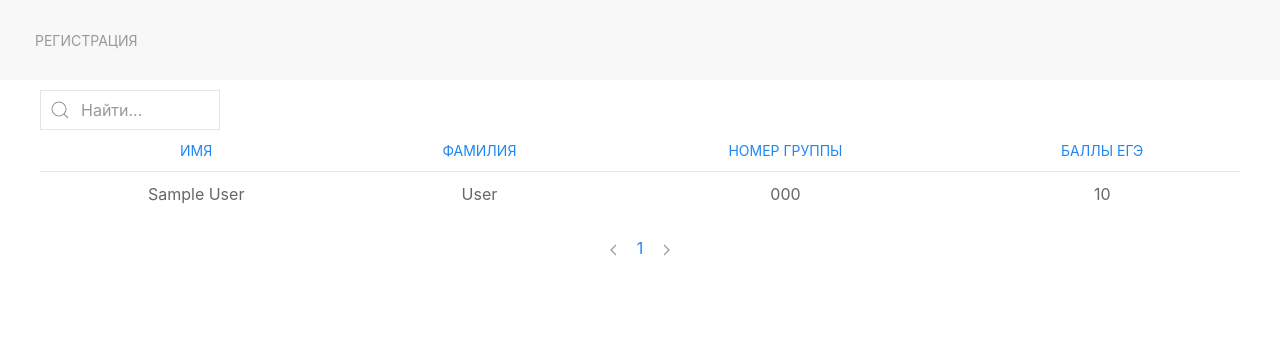
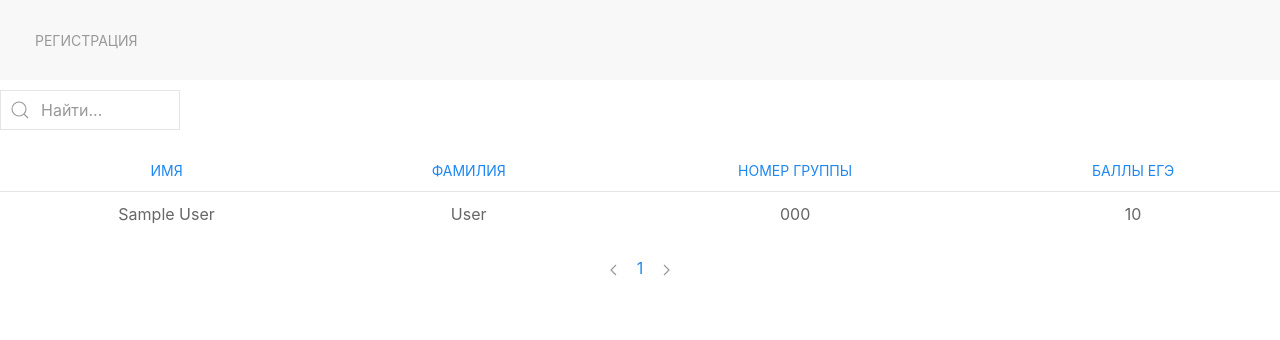
Before and after one commit to Bocmah/student-list, a PHP site: page / in a window 1280 px wide. Shown: the top 340 px of the page. Run offline with PHP 8.4, Linux system fonts and the light colour scheme; tables that the repository leaves empty or names only in its code hold one stand-in row (values such as "Sample post").

Commit message:
Removed container

```diff
--- a/views/partials/search-form.php
+++ b/views/partials/search-form.php
@@ -1,6 +1,4 @@
-<div class="uk-container">
-    <form class="uk-search uk-search-default">
-        <span uk-search-icon></span>
-        <input type="search" name="search" class="uk-search-input" placeholder="Найти...">
-    </form>
-</div>
+<form class="uk-search uk-search-default">
+    <span uk-search-icon></span>
+    <input type="search" name="search" class="uk-search-input" placeholder="Найти...">
+</form>
--- a/views/partials/students-table.php
+++ b/views/partials/students-table.php
@@ -3,8 +3,7 @@
     <p>Показаны результаты по запросу "<?php echo htmlspecialchars($search,ENT_QUOTES) ?>".
         <a href="/">Посмотреть всех студентов.</a></p>
 <?php endif; ?>
-<div class="uk-container">
-    <table class="uk-table uk-table-small uk-table-hover uk-table-divider students-table">
+<table class="uk-table uk-table-small uk-table-hover uk-table-divider students-table">
         <thead>
             <tr>
                 <th><a href="?<?php echo htmlspecialchars(UrlManager::getSortingLink(
@@ -47,8 +46,8 @@
                 </tr>
             <?php endforeach; ?>
     </tbody>
-    </table>
-    <ul class="uk-pagination uk-flex-center">
+</table>
+<ul class="uk-pagination uk-flex-center">
         <?php if ($page > 1): ?>
             <li><a href="?<?php echo htmlspecialchars(UrlManager::getPaginationLink(
                     $order,
@@ -104,5 +103,4 @@
         <?php else: ?>
             <li class="uk-disabled"><a><span uk-pagination-next></span></a></li>
         <?php endif; ?>
-    </ul>
-</div>
+</ul>
```
